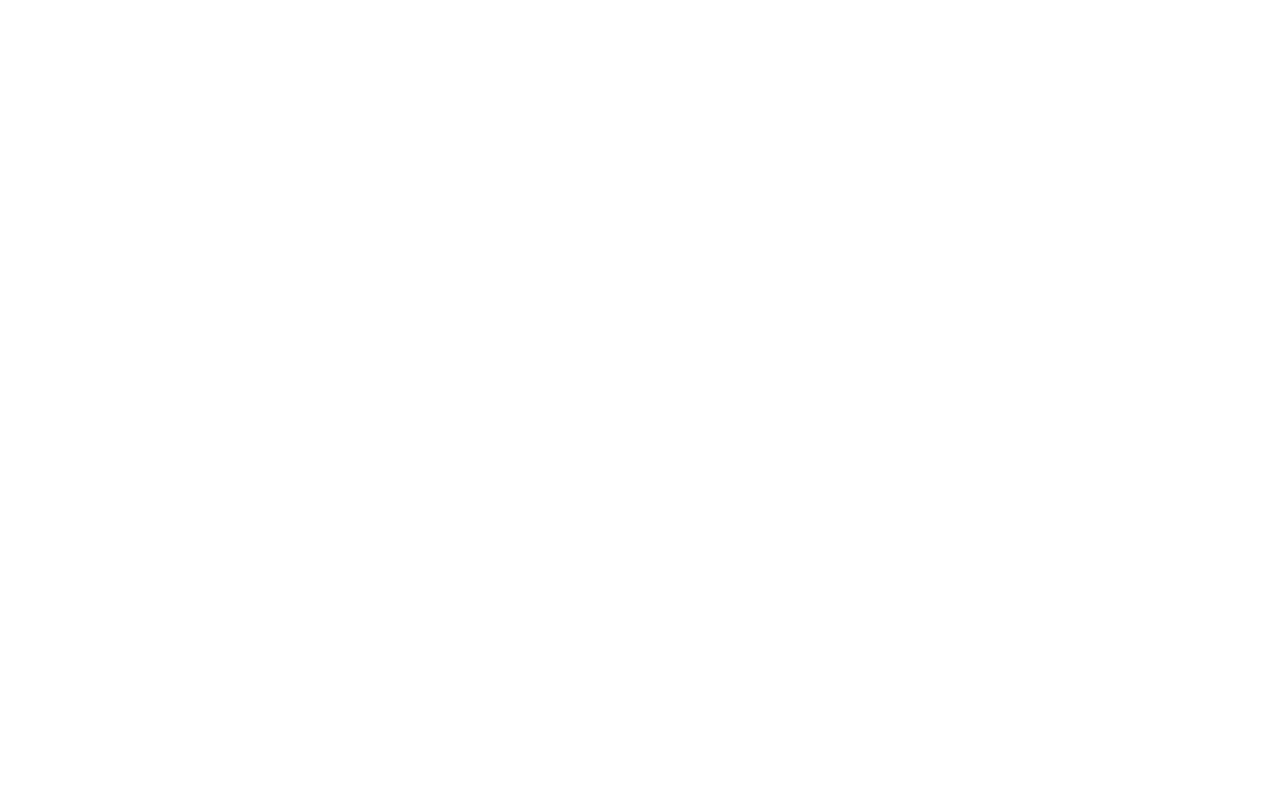
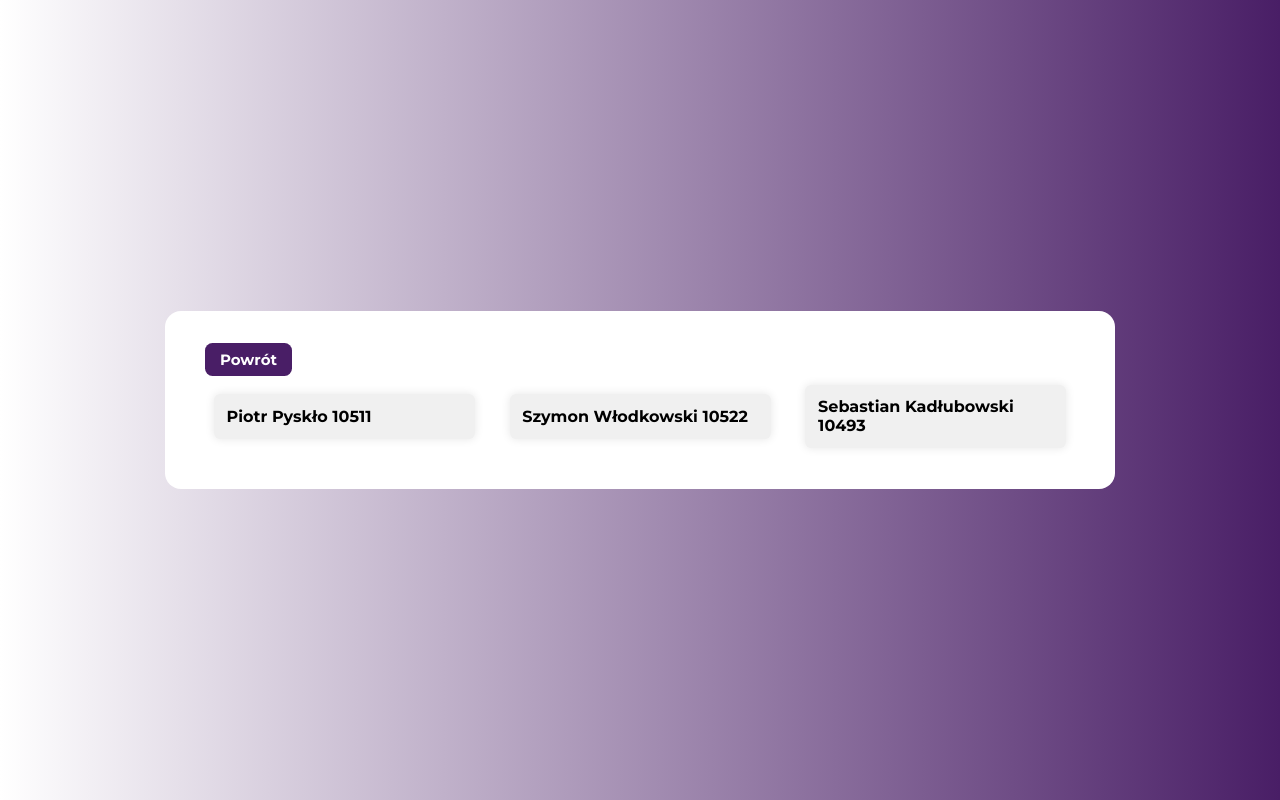
Before and after one commit to PPysklo/HaHaHardcovers, a Django app: page /strona1/ in a window 1280 px wide. Before the commit the page is empty. Run offline with Django 4.2, Linux system fonts and the light colour scheme; some libraries are stand-ins or nearby versions.

Commit message:
Some changes

```diff
--- /dev/null
+++ b/static/styles/kontaktstyle.css
@@ -0,0 +1,70 @@
+@import url('https://fonts.googleapis.com/css2?family=Montserrat:wght@300;400;500;600;700&display=swap');
+
+*{
+    margin: 0;
+    padding: 0;
+    box-sizing: border-box;
+    font-family: 'Montserrat', sans-serif;
+}
+
+body{
+    background-color: #edddf8;
+    background: linear-gradient(to right, #ffffff, #491e66);
+    min-height: 100vh;
+    vertical-align: middle;
+    display: flex;
+    font-family: sans-serif;
+    font-size: 0.8rem;
+    font-weight: bold;
+}
+.card{
+    margin: auto;
+    max-width: 950px;
+    width: 90%;
+    border-radius: 1rem;
+    border: transparent;
+}
+.cart{
+    background-color: #fff;
+    padding: 4vh 5vh;
+    border-radius: 1rem;
+}
+.row {
+    display: flex;
+    justify-content: space-between;
+    align-items: center;
+}
+
+.col-md-4 {
+    width: 30%;
+    margin: 1%;
+    background-color: #f0f0f0;
+    padding: 1em;
+    border-radius: 0.5em;
+    box-shadow: 0 0 10px rgba(0, 0, 0, 0.1);
+}
+
+h4 {
+    margin: 0;
+    font-size: 1rem;
+    font-weight: bold;
+}
+h3 {
+    text-align: center;
+    text-decoration: none;
+    color: #fff;
+    background-color: #491e66;
+    padding: 0.5em 1em;
+    border-radius: 0.5em;
+    cursor: pointer;
+    transition: background-color 0.3s ease-in-out;
+
+}
+
+h3:hover {
+    background-color: #30114a;
+}
+a {
+    text-decoration: none;
+    color: inherit;
+}
--- a/stuff/templates/stuff/navbar.html
+++ b/stuff/templates/stuff/navbar.html
@@ -10,6 +10,7 @@
     {% bootstrap_css %}
     {% bootstrap_javascript %}
     <link rel="stylesheet" href="{% static 'styles\navbarstyle.css' %}">
+
 </head>
 
 <body>
@@ -23,7 +24,7 @@
                   </form>
                   <a href="{% url 'stuff:cart' %}" class="cart-link">🛒Koszyk</a>
                   <div>
-                  <h2>{{ cartitems }}</h2>
+                  <div class="circle">{{ cartitems }}</div>
                 </div>
               {% if user.is_authenticated %}
                   {% if user.is_superuser %}
--- a/templates/strona1.html
+++ b/templates/strona1.html
@@ -0,0 +1,32 @@
+<!DOCTYPE html>
+{% load static %}
+<html lang="en">
+<head>
+    <meta charset="UTF-8">
+    <meta name="viewport" content="width=device-width, initial-scale=1.0">
+    <link rel="stylesheet" href="https://cdnjs.cloudflare.com/ajax/libs/font-awesome/6.4.2/css/all.min.css">
+    <link rel="stylesheet" href="{% static 'styles\kontaktstyle.css' %}">
+    <title>Kontakt</title>
+</head>
+<body>
+    <div class="card">
+        <div class="col-md-8 cart">
+             <div class="row border-top border-bottom">
+                <h3><a href="{% url 'stuff:stuff_list' %}">Powrót</a></h3>
+            </div>
+
+            <div class="row mt-4">
+                <div class="col-md-4">
+                    <h4>Piotr Pyskło 10511</h4>
+                </div>
+                <div class="col-md-4">
+                    <h4>Szymon Włodkowski 10522</h4>
+                </div>
+                <div class="col-md-4">
+                    <h4>Sebastian Kadłubowski 10493</h4>
+                </div>
+            </div>
+         </div>
+    </div>
+</body>
+</html>
```
Also changed, not shown: static/styles/navbarstyle.css (+14 -0 lines), db.sqlite3.
